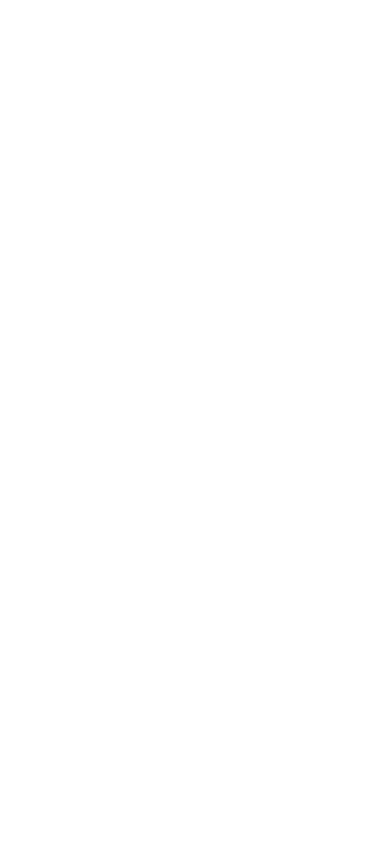
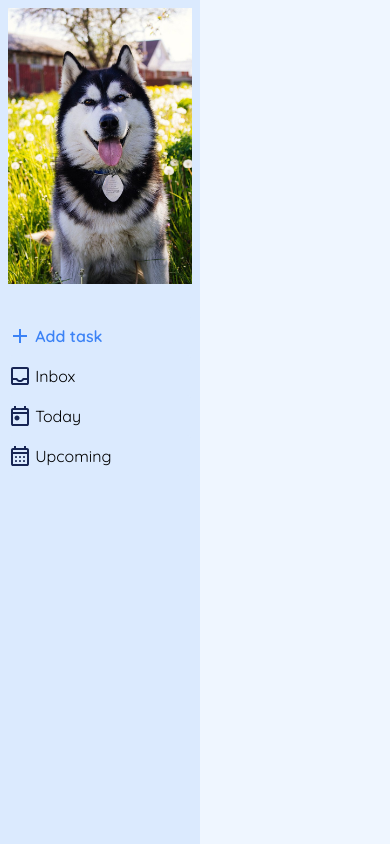
Before and after one commit to rahildhodapkar/todo-list, a website built with webpack: page src/index.html in a window 390 px wide. Built offline with nearby package versions, Linux system fonts and the light colour scheme.

Commit message:
Implementing Sidebar

```diff
--- a/src/index.html
+++ b/src/index.html
@@ -1,11 +1,88 @@
 <!DOCTYPE html>
 <html lang="en">
-<head>
-  <meta charset="UTF-8">
-  <meta name="viewport" content="width=device-width, initial-scale=1.0">
-  <title>Todo!</title>
-</head>
-<body>
-
-</body>
+  <head>
+    <meta charset="UTF-8" />
+    <meta name="viewport" content="width=device-width, initial-scale=1.0" />
+    <title>Todo!</title>
+  </head>
+  <body>
+    <div class="container">
+      <div class="sidebar">
+        <div class="sidebar-header">
+          <img src="./images/husky.jpeg" alt="profile picture" />
+          <button class="sidebar-button">
+            <svg
+              xmlns="http://www.w3.org/2000/svg"
+              height="24px"
+              viewBox="0 -960 960 960"
+              width="24px"
+              fill="#e8eaed"
+            >
+              <path
+                d="M200-120q-33 0-56.5-23.5T120-200v-560q0-33 23.5-56.5T200-840h560q33 0 56.5 23.5T840-760v560q0 33-23.5 56.5T760-120H200Zm120-80v-560H200v560h120Zm80 0h360v-560H400v560Zm-80 0H200h120Z"
+              />
+            </svg>
+          </button>
+        </div>
+        <button class="sidebar-button" id="add-task">
+          <svg
+            xmlns="http://www.w3.org/2000/svg"
+            height="24px"
+            viewBox="0 -960 960 960"
+            width="24px"
+            fill="#e8eaed"
+          >
+            <path
+              d="M440-440H200v-80h240v-240h80v240h240v80H520v240h-80v-240Z"
+            />
+          </svg>
+          Add task
+        </button>
+        <button class="sidebar-button">
+          <svg
+            xmlns="http://www.w3.org/2000/svg"
+            height="24px"
+            viewBox="0 -960 960 960"
+            width="24px"
+            fill="#e8eaed"
+          >
+            <path
+              d="M200-120q-33 0-56.5-23.5T120-200v-560q0-33 23.5-56.5T200-840h560q33 0 56.5 23.5T840-760v560q0 33-23.5 56.5T760-120H200Zm0-80h560v-120H640q-30 38-71.5 59T480-240q-47 0-88.5-21T320-320H200v120Zm280-120q38 0 69-22t43-58h168v-360H200v360h168q12 36 43 58t69 22ZM200-200h560-560Z"
+            />
+          </svg>
+          Inbox
+        </button>
+        <button class="sidebar-button">
+          <svg
+            xmlns="http://www.w3.org/2000/svg"
+            height="24px"
+            viewBox="0 -960 960 960"
+            width="24px"
+            fill="#e8eaed"
+          >
+            <path
+              d="M360-300q-42 0-71-29t-29-71q0-42 29-71t71-29q42 0 71 29t29 71q0 42-29 71t-71 29ZM200-80q-33 0-56.5-23.5T120-160v-560q0-33 23.5-56.5T200-800h40v-80h80v80h320v-80h80v80h40q33 0 56.5 23.5T840-720v560q0 33-23.5 56.5T760-80H200Zm0-80h560v-400H200v400Zm0-480h560v-80H200v80Zm0 0v-80 80Z"
+            />
+          </svg>
+          Today
+        </button>
+        <button class="sidebar-button">
+          <svg
+            xmlns="http://www.w3.org/2000/svg"
+            height="24px"
+            viewBox="0 -960 960 960"
+            width="24px"
+            fill="#e8eaed"
+          >
+            <path
+              d="M200-80q-33 0-56.5-23.5T120-160v-560q0-33 23.5-56.5T200-800h40v-80h80v80h320v-80h80v80h40q33 0 56.5 23.5T840-720v560q0 33-23.5 56.5T760-80H200Zm0-80h560v-400H200v400Zm0-480h560v-80H200v80Zm0 0v-80 80Zm280 240q-17 0-28.5-11.5T440-440q0-17 11.5-28.5T480-480q17 0 28.5 11.5T520-440q0 17-11.5 28.5T480-400Zm-160 0q-17 0-28.5-11.5T280-440q0-17 11.5-28.5T320-480q17 0 28.5 11.5T360-440q0 17-11.5 28.5T320-400Zm320 0q-17 0-28.5-11.5T600-440q0-17 11.5-28.5T640-480q17 0 28.5 11.5T680-440q0 17-11.5 28.5T640-400ZM480-240q-17 0-28.5-11.5T440-280q0-17 11.5-28.5T480-320q17 0 28.5 11.5T520-280q0 17-11.5 28.5T480-240Zm-160 0q-17 0-28.5-11.5T280-280q0-17 11.5-28.5T320-320q17 0 28.5 11.5T360-280q0 17-11.5 28.5T320-240Zm320 0q-17 0-28.5-11.5T600-280q0-17 11.5-28.5T640-320q17 0 28.5 11.5T680-280q0 17-11.5 28.5T640-240Z"
+            />
+          </svg>
+          Upcoming
+        </button>
+      </div>
+      <div class="resize-handle"></div>
+      <div class="content"></div>
+    </div>
+  </body>
 </html>
--- a/src/index.js
+++ b/src/index.js
@@ -1 +1,8 @@
 import "./style.css";
+import resizeSidebar from "./scripts/resizeSidebar";
+import closeSidebar from "./scripts/closeSidebar";
+
+document.addEventListener("DOMContentLoaded", () => {
+  resizeSidebar();
+  closeSidebar();
+});
--- /dev/null
+++ b/src/scripts/closeSidebar.js
@@ -0,0 +1,16 @@
+export default function() {
+  const sidebar = document.querySelector('.sidebar');
+  const sidebarButton = document.querySelector('.sidebar .sidebar-header > button');
+
+  let currentWidth = sidebar.style.width || '200px';
+
+  sidebarButton.addEventListener('click', () => {
+    if (sidebar.style.width === '0%') {
+      sidebar.style.width = currentWidth;
+    } else {
+      currentWidth = sidebar.style.width;
+      sidebar.style.minWidth = '0%';
+      sidebar.style.width = '0%'
+    }
+  });
+}
--- /dev/null
+++ b/src/scripts/resizeSidebar.js
@@ -0,0 +1,24 @@
+export default function() {
+  const sidebar = document.querySelector('.sidebar');
+  const handle = document.querySelector('.resize-handle');
+
+  handle.addEventListener('mousedown', (e) => {
+    e.preventDefault();
+
+    document.addEventListener('mousemove', onMouseMove);
+    document.addEventListener('mouseup', onMouseUp);
+  });
+
+  function onMouseMove(e) {
+    const newWidth = e.clientX - sidebar.getBoundingClientRect().left;
+
+    if (newWidth > 200 && newWidth < window.innerWidth * 0.2) {
+      sidebar.style.width = newWidth + 'px';
+    }
+  }
+
+  function onMouseUp() {
+    document.removeEventListener('mousemove', onMouseMove);
+    document.removeEventListener('mouseup', onMouseUp);
+  }
+}
--- a/src/style.css
+++ b/src/style.css
@@ -1,4 +1,8 @@
-*, *::before, *::after {
+@import url("https://fonts.googleapis.com/css2?family=Quicksand:wght@300..700&display=swap");
+
+*,
+*::before,
+*::after {
   box-sizing: border-box;
 }
 
@@ -11,21 +15,153 @@ body {
   -webkit-font-smoothing: antialiased;
 }
 
-img, picture, video, canvas, svg {
+img,
+picture,
+video,
+canvas,
+svg {
   display: block;
   max-width: 100%;
 }
 
-input, button, textarea, select {
+input,
+button,
+textarea,
+select {
   font: inherit;
 }
 
-p, h1, h2, h3, h4, h5, h6 {
+p,
+h1,
+h2,
+h3,
+h4,
+h5,
+h6 {
   overflow-wrap: break-word;
 }
 
-#root, #__next {
+#root,
+#__next {
   isolation: isolate;
 }
 
 /* End of reset */
+
+/*
+Search
+inbox
+today
+upcoming
+add task
+toggle menu
+sidebar
+*/
+
+body,
+html {
+  height: 100%;
+  margin: 0;
+}
+
+html {
+  font-family: "Quicksand", Verdana, Geneva, Tahoma, sans-serif;
+  font-size: 1rem;
+  --sidebar-color: #dbeafe;
+  --hover-sidebar-color: #d2e1f5;
+  --content-color: #eff6ff;
+  --accent-color: #3b82f6;
+  --accent-color-transparent: #3b83f621;
+  --font-color: #172554;
+}
+
+body {
+  display: flex;
+  height: 100%;
+  width: 100%;
+}
+
+.container {
+  display: flex;
+  height: 100%;
+  width: 100%;
+}
+
+.sidebar {
+  background-color: var(--sidebar-color);
+  color: var(--font-color);
+  padding: 0.5rem;
+  display: flex;
+  flex-direction: column;
+  overflow: auto;
+  min-width: 200px;
+  max-width: 50%;
+  height: 100%;
+}
+
+.sidebar svg {
+  fill: var(--font-color);
+}
+
+.sidebar-header {
+  display: flex;
+  align-items: center;
+  margin-bottom: 2rem;
+}
+
+.sidebar .sidebar-header > button {
+  margin-left: auto;
+  padding: 0.5rem;
+}
+
+.content {
+  background-color: var(--content-color);
+  flex-grow: 1;
+  height: 100%;
+}
+
+/* Sidebar button styles */
+.sidebar-button {
+  display: flex;
+  align-items: center;
+  gap: 0.2rem;
+  background-color: var(--sidebar-color);
+  border: 0;
+  border-radius: 5px;
+  padding: 0.5rem 0;
+}
+
+.sidebar-button:hover,
+.sidebar-header > button:hover {
+  background-color: var(--hover-sidebar-color);
+}
+
+.sidebar-button:focus {
+  background-color: var(--accent-color-transparent);
+  color: var(--accent-color);
+}
+
+.sidebar-button:focus svg {
+  fill: var(--accent-color);
+}
+
+.sidebar #add-task {
+  color: var(--accent-color);
+  font-weight: 600;
+}
+
+.sidebar #add-task svg {
+  fill: var(--accent-color);
+}
+
+.resize-handle {
+  width: 5px;
+  cursor: ew-resize;
+  background-color: var(--content-color);
+  user-select: none;
+}
+
+.resize-handle:hover {
+  cursor: ew-resize;
+  background-color: var(--hover-sidebar-color);
+}
--- a/webpack.common.js
+++ b/webpack.common.js
@@ -23,6 +23,15 @@ module.exports = {
       {
         test: /\.(png|svg|jpg|jpeg|gif)$/i,
         type: 'asset/resource',
+        use: [
+          {
+            loader: 'file-loader',
+            options: {
+              name: '[name].[hash].[ext]',
+              outputPath: 'images',
+            },
+          },
+        ],
       },
     ],
   },
```
Also changed, not shown: src/images/husky.jpeg (added), src/svg/add.svg (added), src/svg/collapse.svg (added), src/svg/search.svg (added).
